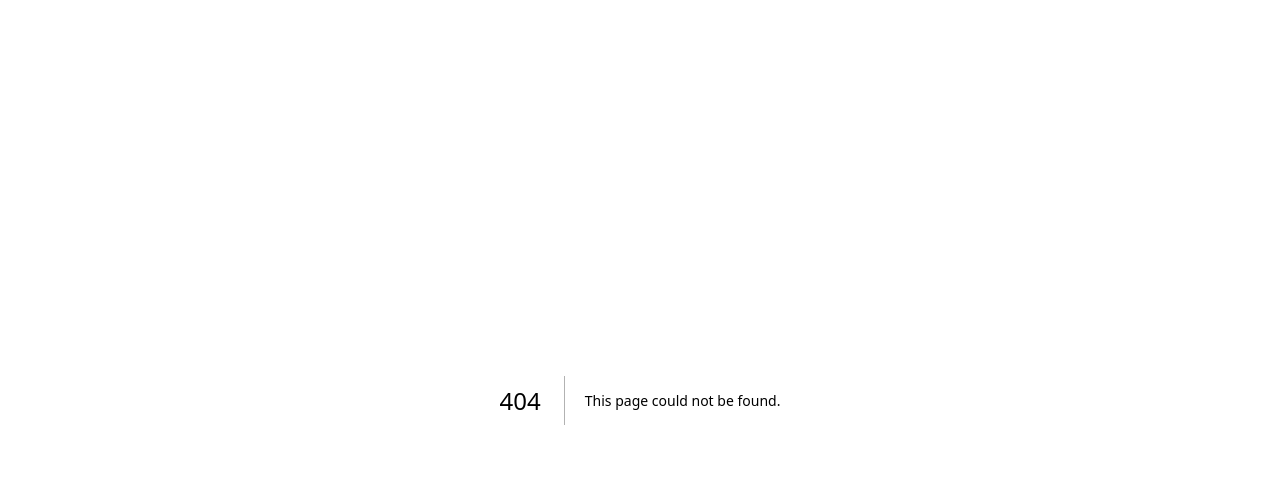
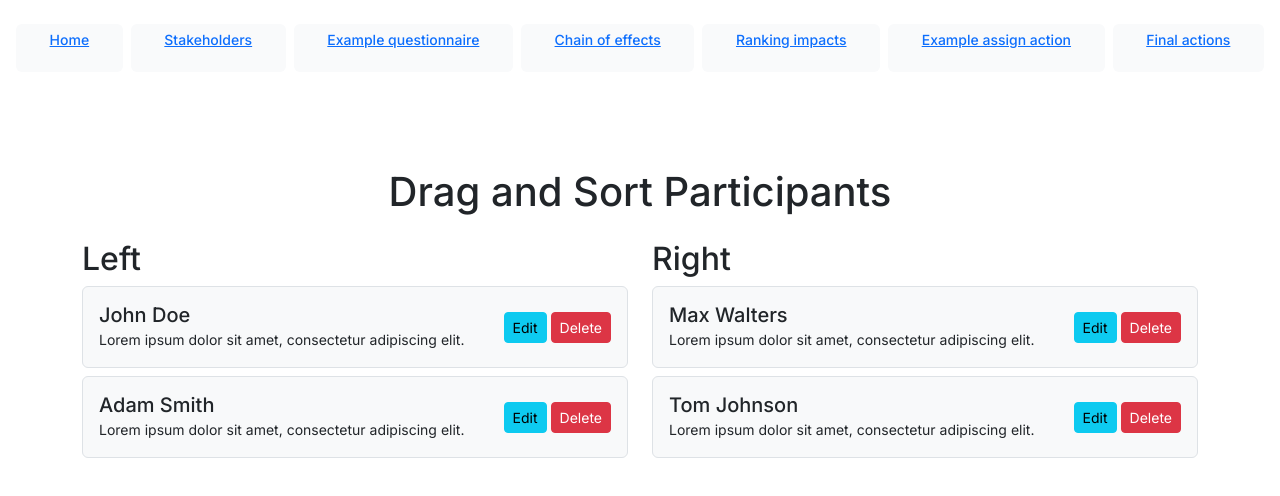
Before and after one commit to Quazirafi1/capstone-hackathon, a Next.js app: page /susaf/sortable_draggable_list in a window 1280 px wide. Before the commit this address had no page. Shown: the top 496 px of the page. Built offline with nearby package versions, Linux system fonts and the light colour scheme; a web font is replaced by a local one.

Commit message:
sortable list added as ui component

```diff
--- a/app/susaf/page.tsx
+++ b/app/susaf/page.tsx
@@ -1,12 +1,26 @@
 import { Card } from "../ui/susaf/card";
 import { Button } from "../ui/susaf/button";
 import TextInput from "../ui/susaf/textinput";
-
+import SortList from "../ui/susaf/sortable-list";
 export default async function Page() {
     return <div>
         <h1>Home</h1>
         <TextInput id='test' placeholder='place' defaultValue="def" label="test" input_width_percentage={80} />
         <Button text='test' type='submit'/>
         <Card title='card title' children={<Button text='another'/>} leading={<Button text='leading'/>} trailing={<Button text='trailing'/>}/>
+        <SortList data={{
+            left: [
+            { id: 1, name: 'John Doe', content: 'Lorem ipsum dolor sit amet, consectetur adipiscing elit.', sets: '3x10' },
+            { id: 3, name: 'Adam Smith', content: 'Lorem ipsum dolor sit amet, consectetur adipiscing elit.', sets: '3x10' },
+            ],
+            right: [
+            { id: 2, name: 'Max Walters', content: 'Lorem ipsum dolor sit amet, consectetur adipiscing elit.', sets: '3x10' },
+            { id: 4, name: 'Tom Johnson', content: 'Lorem ipsum dolor sit amet, consectetur adipiscing elit.', sets: '3x10' },
+            ],
+            third: [
+                { id: 2, name: 'Max Walters', content: 'Lorem ipsum dolor sit amet, consectetur adipiscing elit.', sets: '3x10' },
+                { id: 4, name: 'Tom Johnson', content: 'Lorem ipsum dolor sit amet, consectetur adipiscing elit.', sets: '3x10' },
+            ]
+        }}/>
     </div>
 }
--- /dev/null
+++ b/app/susaf/sortable_draggable_list/page.tsx
@@ -0,0 +1,80 @@
+'use client'
+
+import React, { useRef, useState } from 'react';
+import Column from '@/app/ui/sortable_list/column';
+import 'bootstrap/dist/css/bootstrap.css';
+import { Person, Columns } from '@/app/ui/types'; // Assuming types.ts is in the same directory
+
+export default function SortList() {
+  const [columns, setColumns] = useState<Columns>({
+    left: [
+      { id: 1, name: 'John Doe', content: 'Lorem ipsum dolor sit amet, consectetur adipiscing elit.', sets: '3x10' },
+      { id: 3, name: 'Adam Smith', content: 'Lorem ipsum dolor sit amet, consectetur adipiscing elit.', sets: '3x10' },
+    ],
+    right: [
+      { id: 2, name: 'Max Walters', content: 'Lorem ipsum dolor sit amet, consectetur adipiscing elit.', sets: '3x10' },
+      { id: 4, name: 'Tom Johnson', content: 'Lorem ipsum dolor sit amet, consectetur adipiscing elit.', sets: '3x10' },
+    ]
+  });
+
+  const dragPerson = useRef<{ index: number; column: string }>({ index: -1, column: '' });
+  const [isDragging, setIsDragging] = useState<boolean>(false);
+
+  const handleDragStart = (index: number, column: string) => {
+    dragPerson.current = { index, column };
+    setIsDragging(true);
+  };
+
+  const getDropIndex = (e: React.DragEvent, list: Person[]): number => {
+    const target = e.target as HTMLElement;
+    const rect = target.getBoundingClientRect();
+    const offsetY = e.clientY - rect.top;
+    return offsetY > rect.height / 2 ? list.findIndex(p => p.id === parseInt(target.id)) + 1 : list.findIndex(p => p.id === parseInt(target.id));
+  };
+
+  const handleDrop = (e: React.DragEvent, targetColumn: string) => {
+    const dropIndex = getDropIndex(e, columns[targetColumn]);
+    const sourceIndex = dragPerson.current.index;
+    const sourceColumn = dragPerson.current.column;
+
+    if (targetColumn === sourceColumn && dropIndex === sourceIndex) {
+      return;
+    }
+
+    const sourceItems = [...columns[sourceColumn]];
+    const targetItems = targetColumn === sourceColumn ? sourceItems : [...columns[targetColumn]];
+    const [item] = sourceItems.splice(sourceIndex, 1);
+    targetItems.splice(dropIndex, 0, item);
+
+    setColumns(prev => ({
+      ...prev,
+      [sourceColumn]: sourceItems,
+      [targetColumn]: targetItems
+    }));
+
+    setIsDragging(false);
+  };
+
+  const handleDragOver = (e: React.DragEvent) => {
+    e.preventDefault(); // Necessary to allow dropping
+  };
+
+  return (
+    <main className="container mt-5">
+      <h1 className="text-center mb-4">Drag and Sort Participants</h1>
+      <div className="row">
+        {Object.entries(columns).map(([key, list]) => (
+          <Column
+            key={key}
+            columnKey={key}
+            list={list}
+            handleDragOver={handleDragOver}
+            handleDrop={handleDrop}
+            handleDragStart={handleDragStart}
+            isDragging={isDragging}
+          />
+        ))}
+      </div>
+    </main>
+  );
+}
--- a/app/double_column_draggable_modular/page.tsx
+++ b/app/ui/susaf/sortable-list.tsx
@@ -1,21 +1,12 @@
 'use client'
 
 import React, { useRef, useState } from 'react';
-import Column from '../ui/sortable_list/column';
+import Column from '@/app/ui/sortable_list/column';
 import 'bootstrap/dist/css/bootstrap.css';
-import { Person, Columns } from '../ui/types'; // Assuming types.ts is in the same directory
+import { Person, Columns } from '@/app/ui/types'; // Assuming types.ts is in the same directory
 
-export default function Home() {
-  const [columns, setColumns] = useState<Columns>({
-    left: [
-      { id: 1, name: 'John Doe', content: 'Lorem ipsum dolor sit amet, consectetur adipiscing elit.', sets: '3x10' },
-      { id: 3, name: 'Adam Smith', content: 'Lorem ipsum dolor sit amet, consectetur adipiscing elit.', sets: '3x10' },
-    ],
-    right: [
-      { id: 2, name: 'Max Walters', content: 'Lorem ipsum dolor sit amet, consectetur adipiscing elit.', sets: '3x10' },
-      { id: 4, name: 'Tom Johnson', content: 'Lorem ipsum dolor sit amet, consectetur adipiscing elit.', sets: '3x10' },
-    ]
-  });
+export default function SortList({data} : {data:Columns}) {
+  const [columns, setColumns] = useState<Columns>(data);
 
   const dragPerson = useRef<{ index: number; column: string }>({ index: -1, column: '' });
   const [isDragging, setIsDragging] = useState<boolean>(false);
```
